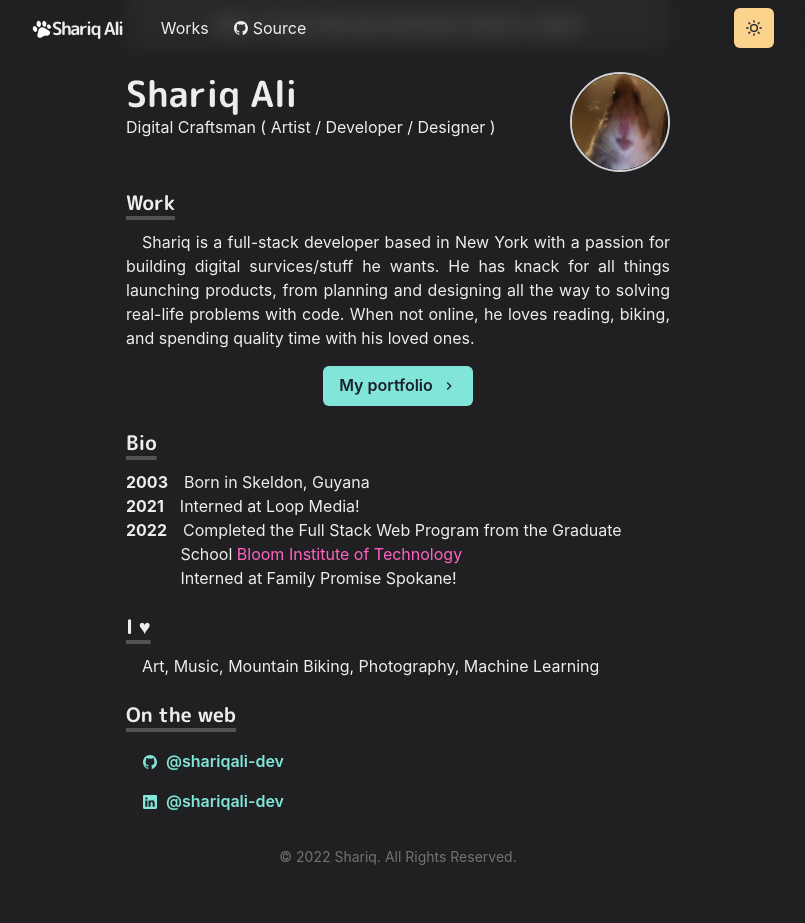
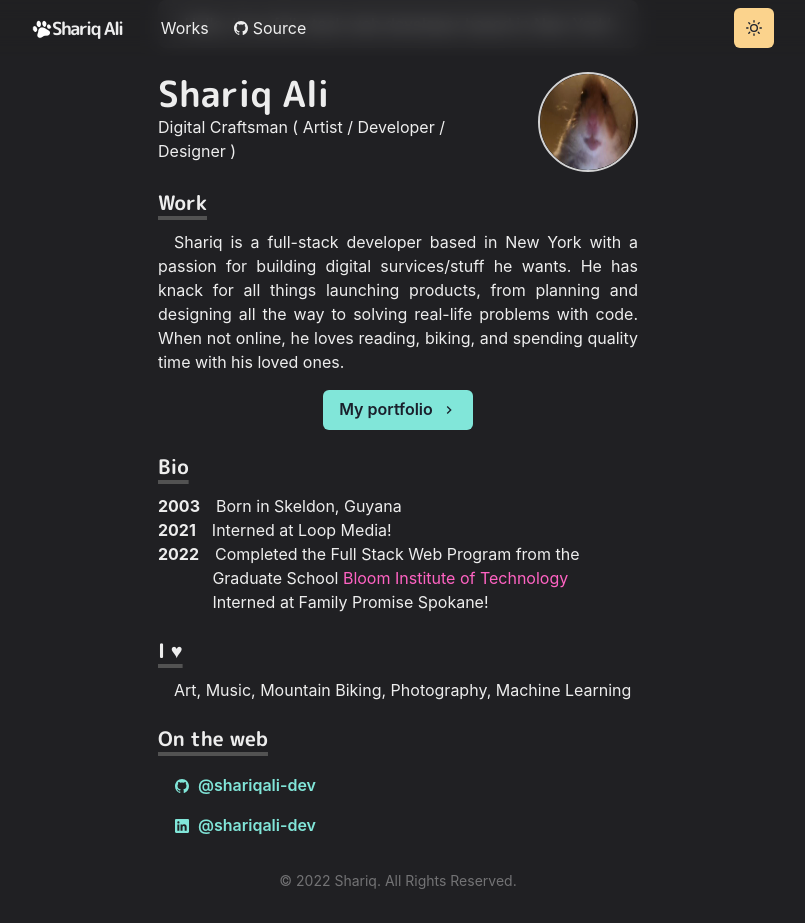
Before and after one commit to ShariqAli-Dev/ShariqAli-Dev, a Next.js app: page / in a window 1280 px wide. Shown: the whole page, without its empty margins (242-1047 px from the left). Before the commit the page ends 899 px from the top, so only its background shows below. Built offline with nearby package versions, Linux system fonts and the light colour scheme.

Commit message:
updated index page fixing typos and scale

```diff
--- a/pages/index.tsx
+++ b/pages/index.tsx
@@ -31,7 +31,7 @@ const ProfileImage = chakra(Image, {
 const Home: NextPage = () => {
   return (
     <Layout>
-      <Container maxW='xl'>
+      <Container maxW='lg'>
         <Box
           borderRadius='lg'
           mb={6}
@@ -40,7 +40,7 @@ const Home: NextPage = () => {
           bg={useColorModeValue('whiteAlpha.500', 'whiteAlpha.200')}
           css={{ backdropFilter: 'blur(10px)' }}
         >
-          Hello, I&apos;m an indie app developer based in Japan!
+          Hello, I&apos;m a full-stack web developer based in New York!
         </Box>
 
         <Box display={{ md: 'flex' }}>
```
